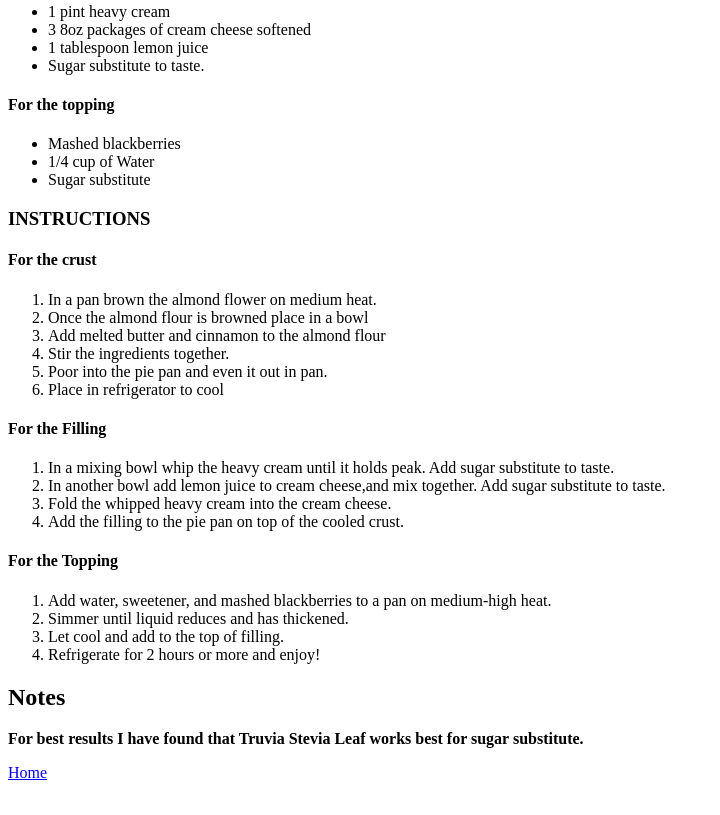
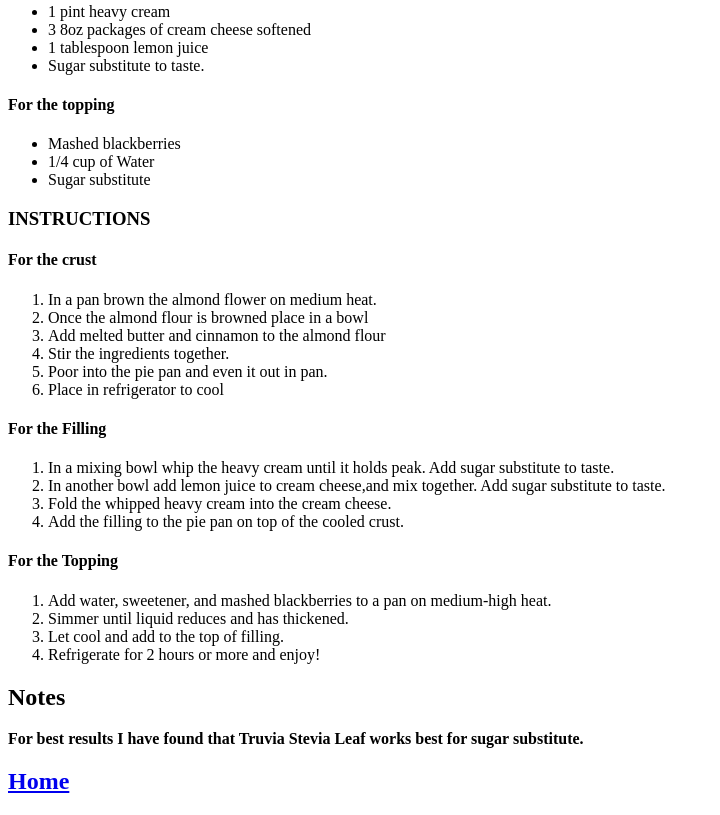
Before and after one commit to KakosDev/odin-recipes, a plain HTML site: page recipes/cheesecake.html in a window 1280 px wide. Shown: the part 902-1717 px from the top of the page, without its empty margins (0-720 px from the left). Before the commit the page ends 1692 px from the top, so only its background shows below. Drawn offline with Linux system fonts and the light colour scheme.

Commit message:
Enlarged the Home link

```diff
--- a/recipes/cheesecake.html
+++ b/recipes/cheesecake.html
@@ -67,6 +67,6 @@
 
              <h2>Notes</h2>
              <p><strong>For best results I have found that Truvia Stevia Leaf works best for sugar substitute.</strong></p>
-        <a href="../index.html">Home</a>
+        <a href="../index.html"><h2>Home</h2></a>
     </body>
 </html>
```
